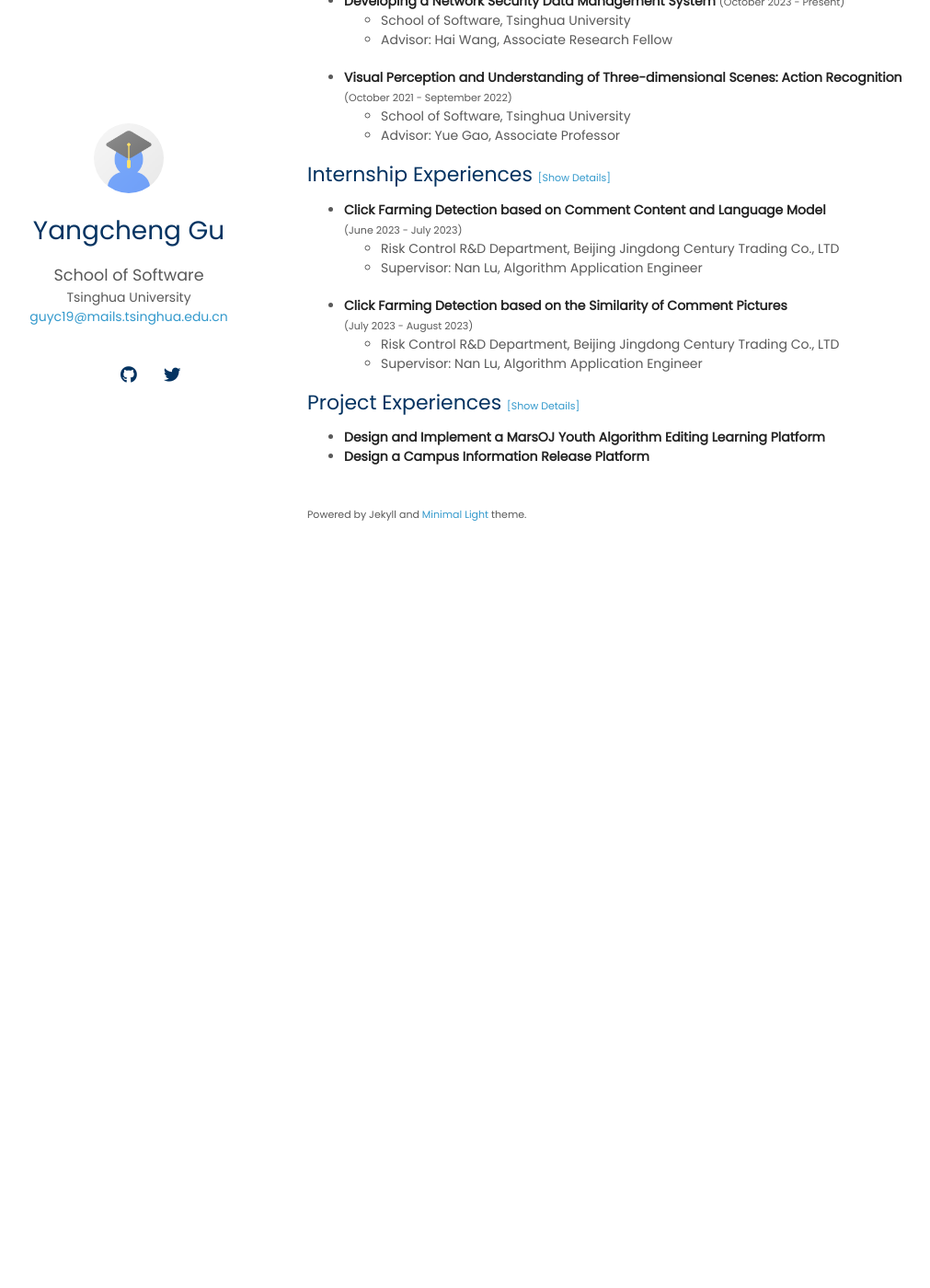
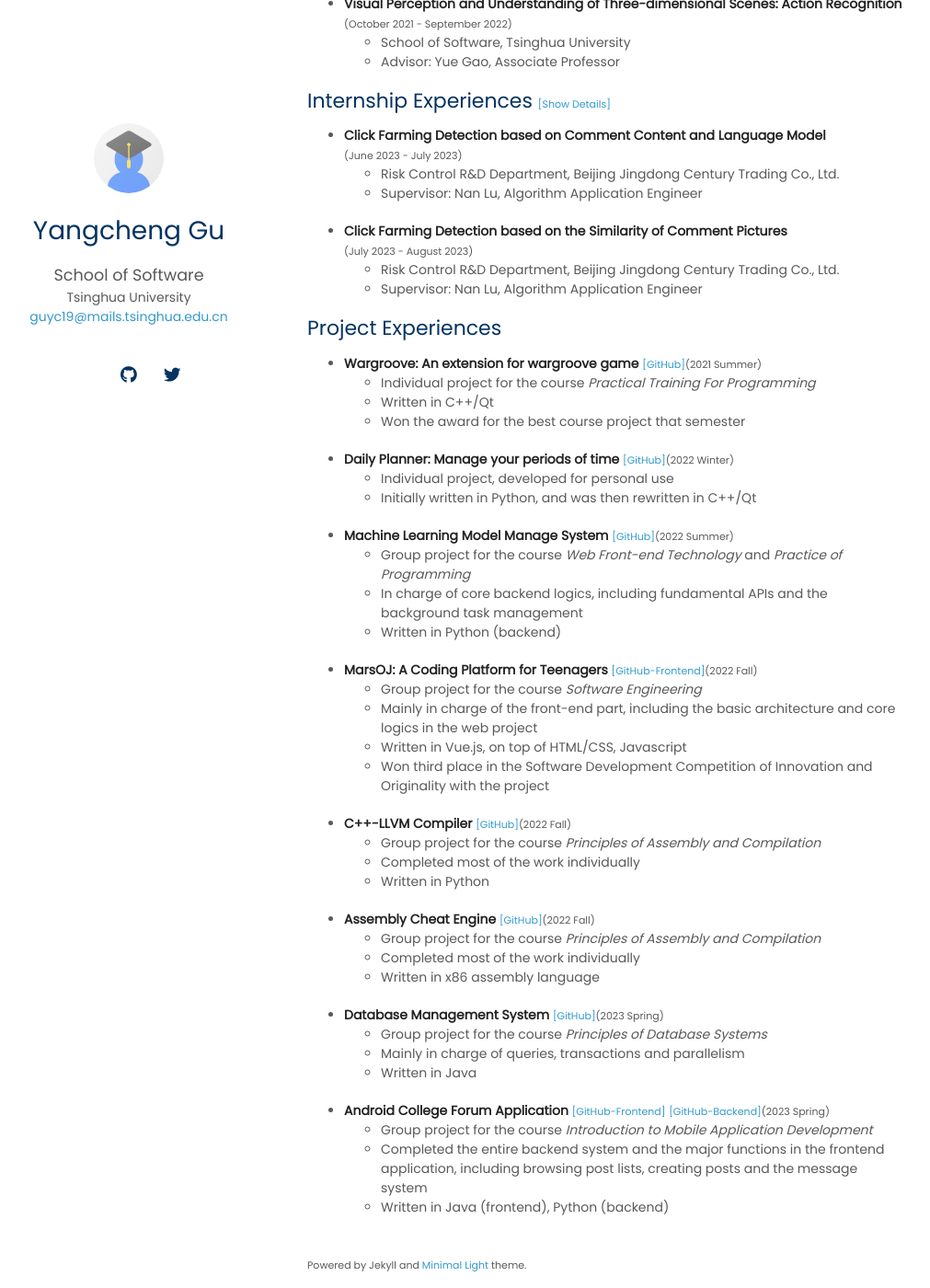
Before and after one commit to ferv3455/ferv3455.github.io, a Jekyll site: the page built from index.md, in a window 1280 px wide and 1400 px high, scrolled down 723 px. Shown: the whole window at 92% size, without its empty margins (136-1147 px from the left). Built offline with Jekyll 4.4.1, drawn with Linux system fonts in a browser that asks for light colours; nearby versions of some CDN libraries; a style sheet for code colours, icons or effects is not loaded; our own code applies the rules of GitHub Pages for plain Markdown files; before the commit the page ends 1362 px from its top, so only the background shows below that; some of the changed text lies outside the part shown.

```diff
--- a/_config.yml
+++ b/_config.yml
@@ -14,7 +14,7 @@ description: Self-introduction and academic background of Yangcheng Gu.
 # Links
 # If you don't need one of them, you may delete the corresponding line.
 # google_scholar: https://scholar.google.com/
-cv_link: assets/files/curriculum_vitae.pdf
+cv_link: assets/files/CV-Yangcheng Gu.pdf
 github_link: https://github.com/ferv3455
 twitter: https://twitter.com/GUferv3455
 
--- a/index.md
+++ b/index.md
@@ -6,16 +6,11 @@ layout: homepage
 
 ## About Me
 
-I am an undergraduate student at Tsinghua University, majoring in Software Engineering. ...
-
-## Research Interests
-
-- **Computer Vision:** image recognition, image generation, video captioning
-- **Machine Learning:** meta-learning, incremental learning, transfer learning
+I am an undergraduate student at Tsinghua University, majoring in Software Engineering.
 
 ## Publications
 
-- Xingjian Li, .... Submitted and under review.
+- Li, X.; Yang, P.; <strong>Gu, Y.</strong>; Zhan, X.; Wang, T.; Xu, M.; and Xu, C. “Deep Active Learning with Noise Stability.” Manuscript submitted to the AAAI-24 Conference for publication.
 
 ## Research Experiences <small>[[Show Details]](/research)</small>
 
@@ -38,13 +33,44 @@ I am an undergraduate student at Tsinghua University, majoring in Software Engin
 ## Internship Experiences <small>[[Show Details]](/intern)</small>
 
 - **Click Farming Detection based on Comment Content and Language Model** <small>(June 2023 - July 2023)</small>
-  - Risk Control R&D Department, Beijing Jingdong Century Trading Co., LTD
+  - Risk Control R&D Department, Beijing Jingdong Century Trading Co., Ltd.
   - Supervisor: Nan Lu, Algorithm Application Engineer
 - **Click Farming Detection based on the Similarity of Comment Pictures** <small>(July 2023 - August 2023)</small>
-  - Risk Control R&D Department, Beijing Jingdong Century Trading Co., LTD
+  - Risk Control R&D Department, Beijing Jingdong Century Trading Co., Ltd.
   - Supervisor: Nan Lu, Algorithm Application Engineer
 
-## Project Experiences <small>[[Show Details]](/project)</small>
+<!-- ## Project Experiences <small>[[Show Details]](/project)</small> -->
+## Project Experiences
 
-- **Design and Implement a MarsOJ Youth Algorithm Editing Learning Platform**
-- **Design a Campus Information Release Platform**
+- **Wargroove: An extension for wargroove game** <small>[[GitHub]](https://github.com/ferv3455/Wargroove)</small><small>(2021 Summer)</small>
+  - Individual project for the course <em>Practical Training For Programming</em>
+  - Written in C++/Qt
+  - Won the award for the best course project that semester
+- **Daily Planner: Manage your periods of time** <small>[[GitHub]](https://github.com/ferv3455/Daily-Planner)</small><small>(2022 Winter)</small>
+  - Individual project, developed for personal use
+  - Initially written in Python, and was then rewritten in C++/Qt
+- **Machine Learning Model Manage System** <small>[[GitHub]](https://github.com/ferv3455/ML-Model-Management)</small><small>(2022 Summer)</small>
+  - Group project for the course <em>Web Front-end Technology</em> and <em>Practice of Programming</em>
+  - In charge of core backend logics, including fundamental APIs and the background task management
+  - Written in Python (backend)
+- **MarsOJ: A Coding Platform for Teenagers** <small>[[GitHub-Frontend]](https://github.com/MarsOJ/frontend)</small><small>(2022 Fall)</small>
+  - Group project for the course <em>Software Engineering</em>
+  - Mainly in charge of the front-end part, including the basic architecture and core logics in the web project
+  - Written in Vue.js, on top of HTML/CSS, Javascript
+  - Won third place in the Software Development Competition of Innovation and Originality with the project
+- **C++-LLVM Compiler** <small>[[GitHub]](https://github.com/ferv3455/Cpp-LLVM-Compiler)</small><small>(2022 Fall)</small>
+  - Group project for the course <em>Principles of Assembly and Compilation</em>
+  - Completed most of the work individually
+  - Written in Python
+- **Assembly Cheat Engine** <small>[[GitHub]](https://github.com/ferv3455/Assembly-Cheat-Engine)</small><small>(2022 Fall)</small>
+  - Group project for the course <em>Principles of Assembly and Compilation</em>
+  - Completed most of the work individually
+  - Written in x86 assembly language
+- **Database Management System** <small>[[GitHub]](https://github.com/ferv3455/THSS-Database-Management)</small><small>(2023 Spring)</small>
+  - Group project for the course <em>Principles of Database Systems</em>
+  - Mainly in charge of queries, transactions and parallelism
+  - Written in Java
+- **Android College Forum Application** <small>[[GitHub-Frontend]](https://github.com/ferv3455/College-Forum)</small> <small>[[GitHub-Backend]](https://github.com/ferv3455/Forum-Backend)</small><small>(2023 Spring)</small>
+  - Group project for the course <em>Introduction to Mobile Application Development</em>
+  - Completed the entire backend system and the major functions in the frontend application, including browsing post lists, creating posts and the message system
+  - Written in Java (frontend), Python (backend)
```
Also changed, not shown: intern.md (+7 -7 lines), project.md (deleted, +0 -21 lines), research.md (+15 -15 lines), 1 other file.
